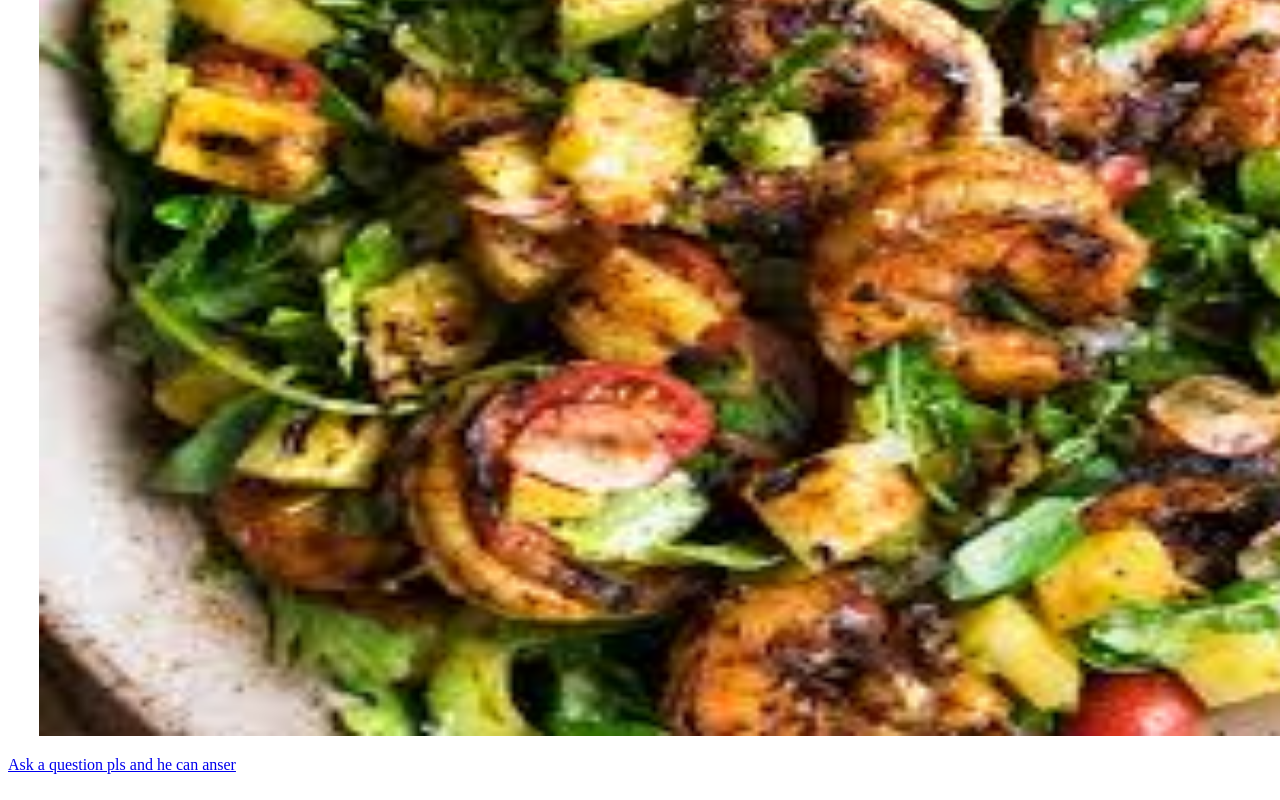
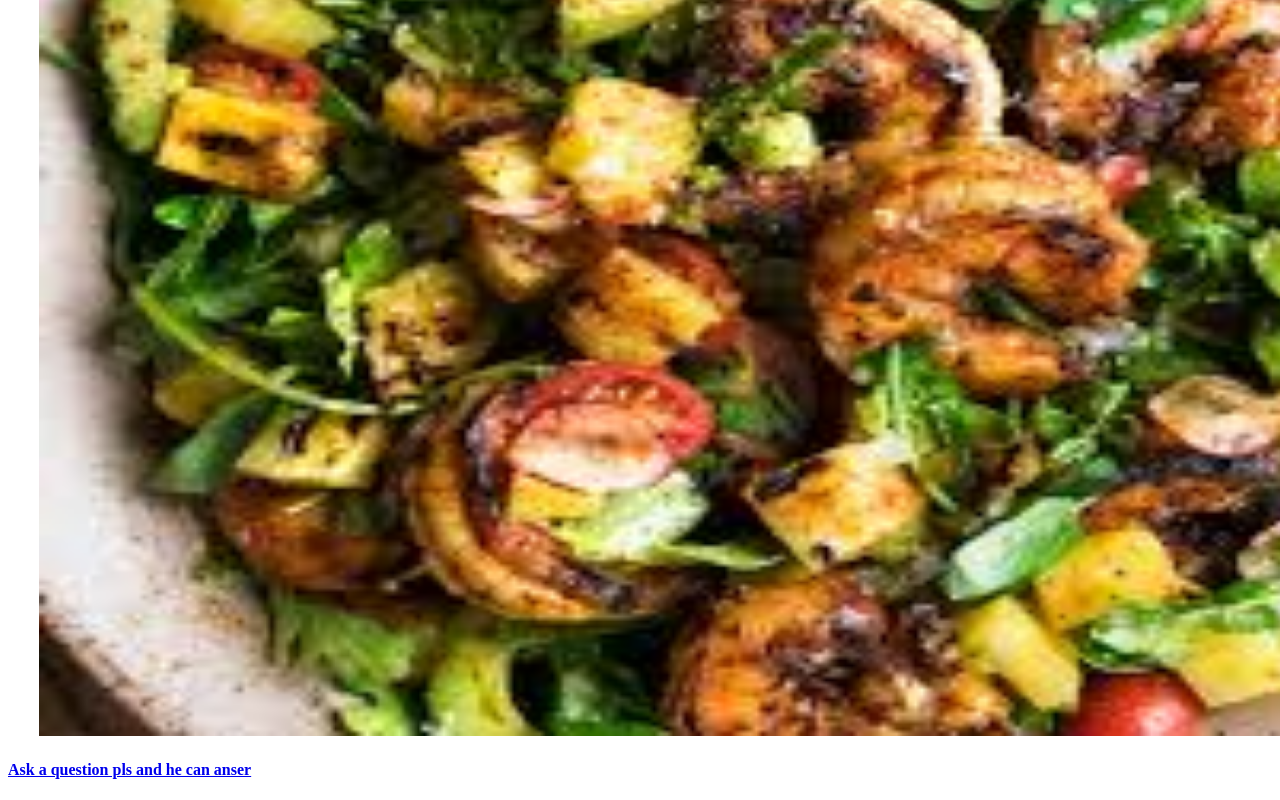
Before and after one commit to sometingvarywong/sometingvarywong.github.io, a plain HTML site: page index.html in a window 1280 px wide. Shown: the part 483-1283 px from the top of the page. Drawn offline with Linux system fonts and the light colour scheme.

Commit message:
fweuhfuw

```diff
--- a/index.html
+++ b/index.html
@@ -15,7 +15,8 @@
     <img src="srhimp.jpg" alt="srhimp" width="1600" height="980">
 </pre>
 
-<p><a href="https://chatgpt.com/"> Ask a question pls and he can anser</a> </p>
+<h4><p><a href="https://chatgpt.com/"> Ask a question pls and he can anser</a> </p> </h4>
+
 
 
 
```
